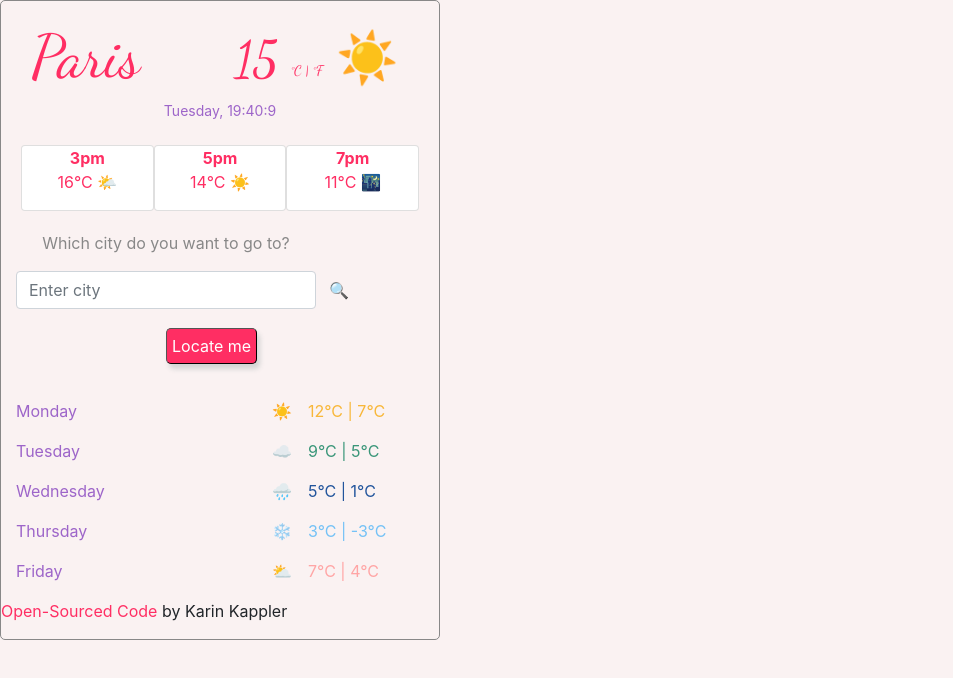
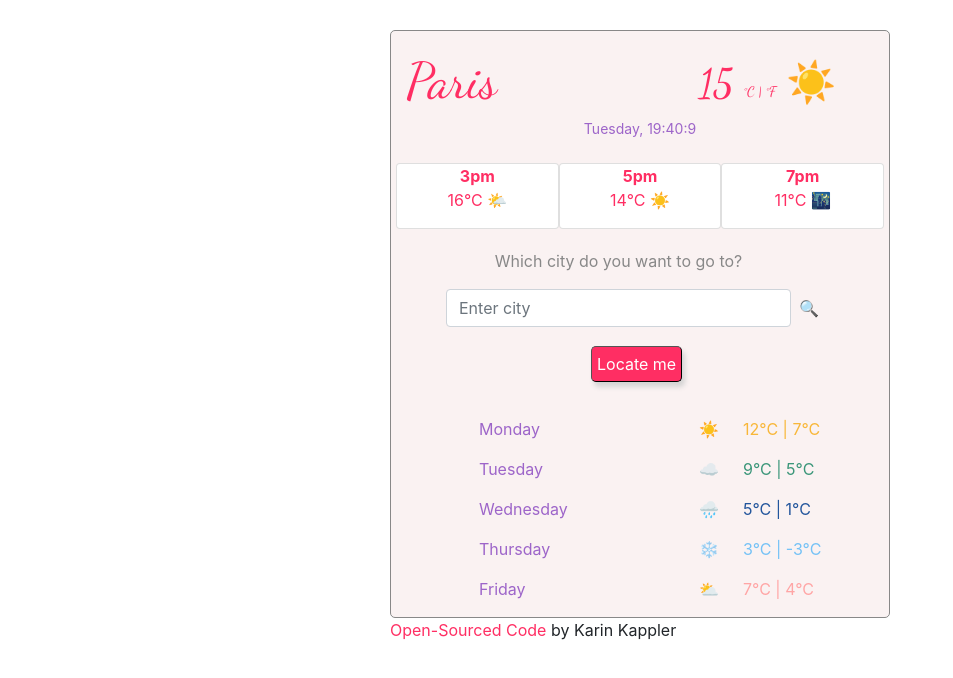
Before and after one commit to karin-mk/SheCodes-Plus-Project, a website built with Parcel: page index.html in a window 1280 px wide. Shown: the whole page, without its empty margins (0-953 px from the left). Built offline with nearby package versions, Linux system fonts and the light colour scheme.

Commit message:
update-css-styling

```diff
--- a/index.html
+++ b/index.html
@@ -3,7 +3,7 @@
   <head>
     <meta charset="UTF-8" />
     <meta name="viewport" content="width=device-width", initial-scale=1.0" />
-    <title>Homework Week Five</title>
+    <title>Karin's Weather App</title>
     <link rel="preconnect" href="https://fonts.gstatic.com" />
     <link
       href="https://fonts.googleapis.com/css2?family=Dancing+Script&family=Tangerine:wght@700&display=swap"
@@ -21,11 +21,13 @@
   </head>
   <body>
     <div class="container">
+      <div class="link-align">
+        <div class="box">
           <div class="row">
-        <div class="col-6">
+            <div class="col-7">
               <h1 id="current-city">Paris</h1>
             </div>
-        <div class="col-6">
+            <div class="col-5">
               <h2>
                 <span id="degree">15</span>
                 <small
@@ -73,7 +75,11 @@
           <form>
             <div class="form-group">
               <p class="text-center">Which city do you want to go to?</p>
-          <input type="text" class="form-control" placeholder="Enter city" />
+              <input
+                type="text"
+                class="form-control"
+                placeholder="Enter city"
+              />
             </div>
             <button type="submit" class="btn btn-default" class="search-button">
               🔍
@@ -81,7 +87,8 @@
           </form>
           <button id="locate-me">Locate me</button>
           <div class="row">
-        <div class="col-7">Monday</div>
+            <div class="col-2"></div>
+            <div class="col-5">Monday</div>
             <div class="col-1">
               <p class="sunny">☀️</p>
             </div>
@@ -90,7 +97,8 @@
             </div>
           </div>
           <div class="row">
-        <div class="col-7">Tuesday</div>
+            <div class="col-2"></div>
+            <div class="col-5">Tuesday</div>
             <div class="col-1">
               <p class="cloudy">☁️</p>
             </div>
@@ -99,7 +107,8 @@
             </div>
           </div>
           <div class="row">
-        <div class="col-7">Wednesday</div>
+            <div class="col-2"></div>
+            <div class="col-5">Wednesday</div>
             <div class="col-1">
               <p class="rainy">🌧</p>
             </div>
@@ -108,7 +117,8 @@
             </div>
           </div>
           <div class="row">
-        <div class="col-7">Thursday</div>
+            <div class="col-2"></div>
+            <div class="col-5">Thursday</div>
             <div class="col-1">
               <p class="snow">❄️</p>
             </div>
@@ -117,7 +127,8 @@
             </div>
           </div>
           <div class="row">
-        <div class="col-7">Friday</div>
+            <div class="col-2"></div>
+            <div class="col-5">Friday</div>
             <div class="col-1">
               <p class="partly-sunny">⛅️</p>
             </div>
@@ -126,12 +137,14 @@
             </div>
           </div>
         </div>
-    <p>
+        <p class="float-left">
           <a href="https://github.com/karin-mk/SheCodes-Plus-Project"
             >Open-Sourced Code
           </a>
           by Karin Kappler
         </p>
+      </div>
+    </div>
     <script src="src/index.js"></script>
   </body>
 </html>
--- a/src/style.css
+++ b/src/style.css
@@ -1,6 +1,13 @@
-body {
+.link-align {
+  max-width: 500px;
+  margin: 0 auto;
+}
+
+.box {
+  display: block;
+  margin: 0 auto;
   background: #faf2f2;
-  max-width: 440px;
+  max-width: 500px;
   border-radius: 5px;
   border-width: 1px;
   border-style: solid;
@@ -11,14 +18,14 @@ h1 {
   padding-top: 20px;
   font-family: "Dancing Script", cursive;
   color: #ff2e63;
-  font-size: 60px;
+  font-size: 50px;
   margin-bottom: 0;
   margin-left: 15px;
 }
 
 h2 {
   padding-top: 20px;
-  font-size: 50px;
+  font-size: 40px;
   color: #ff2e63;
   font-family: "Dancing Script", cursive;
   position: relative;
@@ -61,7 +68,8 @@ a {
 
 .form-group {
   padding-top: 20px;
-  max-width: 300px;
+  padding-left: 55px;
+  max-width: 400px;
 }
 
 .form-group p {
@@ -71,7 +79,7 @@ a {
 #locate-me {
   display: inline;
   position: relative;
-  left: 150px;
+  left: 200px;
   bottom: 35px;
   margin: 0;
   padding: 5px;
@@ -91,10 +99,10 @@ a {
   display: inline;
   position: relative;
   top: -54px;
-  left: 300px;
+  left: 395px;
 }
 
-.col-7 {
+.col-5 {
   color: #9d65c9;
 }
 
@@ -121,3 +129,8 @@ a {
 .partly-sunny {
   color: #ffa5a5;
 }
+
+.link-align {
+  display: block;
+  margin: 30px auto;
+}
```
Lines whose indentation alone changed are shown as unchanged.
